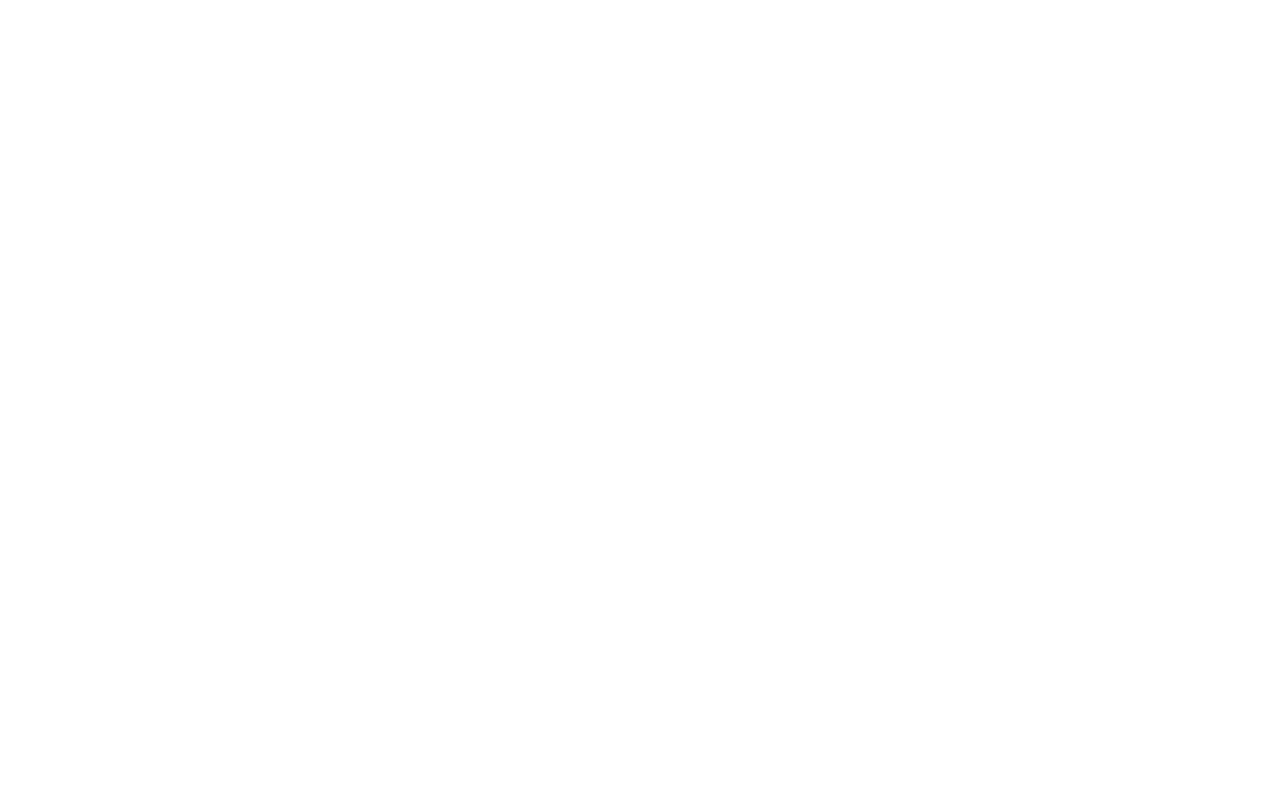
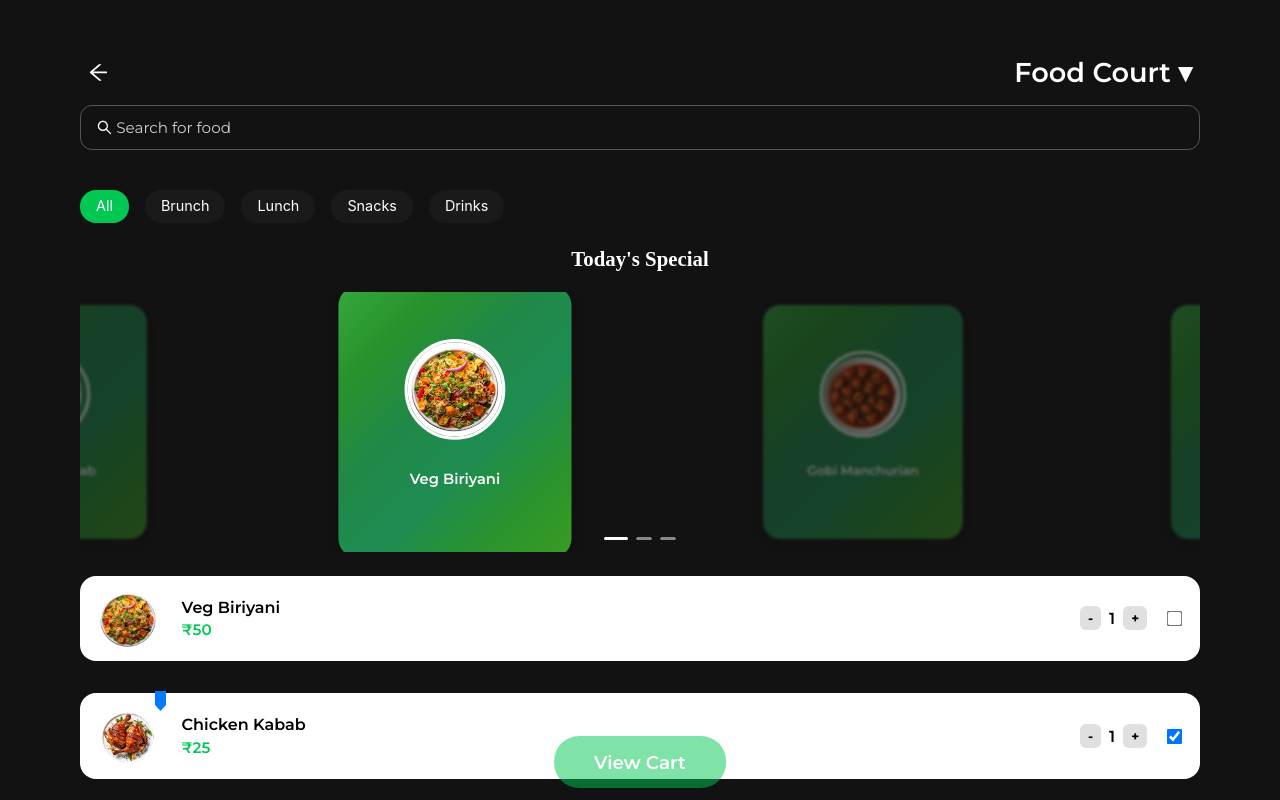
Before and after one commit to Likhithuppala/Afc, a React (Vite) app: page /fc-menu in a window 1280 px wide. Before the commit this address had no page. Shown: the top 800 px of the page. Built offline with nearby package versions, Linux system fonts and the light colour scheme; a web font is replaced by a local one.

Commit message:
feat: Implement Food Court Menu Page with reusable components and bookmark ribbon

```diff
--- a/src/App.tsx
+++ b/src/App.tsx
@@ -4,6 +4,7 @@
 import OtpPage from './pages/user/otp';
 import HomePage from './pages/user/home-page';
 import SavouryMenuPage from './pages/user/savoury-menu';
+import FoodCourtMenuPage from './pages/user/fc-menu';
 
 const App = () => {
   return (
@@ -14,6 +15,7 @@
         <Route path="/otp" element={<OtpPage />} />
         <Route path="/home-page" element={<HomePage />} />
         <Route path="/savoury-menu" element={<SavouryMenuPage />} />
+        <Route path="/fc-menu" element={<FoodCourtMenuPage />} />
       </Routes>
     </Router>
   );
--- a/src/components/food-item-card.css
+++ b/src/components/food-item-card.css
@@ -10,20 +10,34 @@
 }
 
 .food-image-container {
-  width: 65px;
-  height: 65px;
-  border-radius: 50%;
-  overflow: hidden;
+  position: relative;
+  width: 60px;
+  height: 60px;
+  margin-right: 0.8rem;
   flex-shrink: 0;
-  background: white;
-  margin-left: -15px; /* Reveal the round image outside */
 }
 
 .food-image {
   width: 100%;
   height: 100%;
+  border-radius: 50%;
   object-fit: cover;
+  border: 2px solid white;
+  z-index: 1;
 }
+
+/* Bookmark Ribbon */
+.bookmark {
+  position: absolute;
+  top: -15px;
+  right: -10px;
+  width: 11px;
+  height: 20px;
+  background-color: #007bff;
+  clip-path: polygon(0 0, 100% 0, 100% 70%, 50% 100%, 0 70%);
+  z-index: 2;
+}
+
 
 .food-details {
   flex-grow: 1;
@@ -74,3 +88,16 @@
   display: inline-block;
   text-align: center;
 }
+
+.bookmark-ribbon {
+  position: absolute;
+  top: 0.5rem;
+  right: 0.5rem;
+  width: 0;
+  height: 0;
+  border-left: 12px solid transparent;
+  border-right: 12px solid transparent;
+  border-bottom: 16px solid #007bff;
+  z-index: 1;
+  transform: rotate(45deg);
+}
--- a/src/components/food-item-card.tsx
+++ b/src/components/food-item-card.tsx
@@ -8,6 +8,7 @@
   image: string;
   quantity: number;
   isSelected: boolean;
+  isBookmarked?: boolean;
   onQuantityChange?: (id: number, newQty: number) => void;
   onSelectChange?: (id: number, checked: boolean) => void;
 }
@@ -19,6 +20,7 @@
   image,
   quantity,
   isSelected,
+  isBookmarked =true,
   onQuantityChange,
   onSelectChange
 }: Props) => {
@@ -45,6 +47,7 @@
   return (
     <div className="food-card">
       <div className="food-image-container">
+        {isBookmarked && <div className="bookmark" />}
         <img src={image} alt={name} className="food-image" />
       </div>
       <div className="food-details">
@@ -63,7 +66,6 @@
         className="food-checkbox"
       />
     </div>
-
   );
 };
 
--- /dev/null
+++ b/src/pages/user/fc-menu.tsx
@@ -0,0 +1,157 @@
+import './savoury-menu.css';
+import { useState } from 'react';
+import { ArrowLeftOutlined } from '@ant-design/icons';
+import { useNavigate } from 'react-router-dom';
+import { Dropdown, Menu } from 'antd';
+
+import SpecialCarousel from '../../components/special-carousel';
+import FoodItemCard from '../../components/food-item-card';
+import FilterCategory from '../../components/filter-category';
+import SearchInput from '../../common-components/search-input';
+
+import kabab from '../../assets/kabab.png';
+import gobi from '../../assets/gobi.png';
+import veg from '../../assets/veg-biryani.jpg';
+import omelette from '../../assets/omelette.png';
+import meals from '../../assets/meals.png';
+
+const specialItems = [
+    { id: 101, name: 'Veg Biriyani', image: veg },
+    { id: 102, name: 'Gobi Manchurian', image: gobi },
+    { id: 103, name: 'Chicken Kabab', image: kabab },
+];
+
+const initialItems = [
+    {
+        id: 1,
+        name: 'Veg Biriyani',
+        price: 50,
+        image: veg,
+        category: 'Lunch',
+        isSelected: false,
+        quantity: 1,
+        isBookmarked: false,
+    },
+    {
+        id: 2,
+        name: 'Chicken Kabab',
+        price: 25,
+        image: kabab,
+        category: 'Snacks',
+        isSelected: true,
+        quantity: 1,
+        isBookmarked: true,
+    },
+    {
+        id: 3,
+        name: 'Omelette',
+        price: 20,
+        image: omelette,
+        category: 'Brunch',
+        isSelected: false,
+        quantity: 1,
+        isBookmarked: true,
+    },
+    {
+        id: 4,
+        name: 'Meals',
+        price: 35,
+        image: meals,
+        category: 'Lunch',
+        isSelected: true,
+        quantity: 1,
+        isBookmarked: false,
+    },
+];
+
+const categories = ['All', 'Brunch', 'Lunch', 'Snacks', 'Drinks'];
+
+const FoodCourtMenuPage = () => {
+    const navigate = useNavigate();
+    const [search, setSearch] = useState('');
+    const [selectedCategory, setSelectedCategory] = useState('All');
+    const [items, setItems] = useState(initialItems);
+
+    const filteredItems = items.filter(
+        (item) =>
+            item.name.toLowerCase().includes(search.toLowerCase()) &&
+            (selectedCategory === 'All' || item.category === selectedCategory)
+    );
+
+    const handleSelectChange = (id: number, checked: boolean) => {
+        setItems((prev) =>
+            prev.map((item) =>
+                item.id === id ? { ...item, isSelected: checked } : item
+            )
+        );
+    };
+
+    const handleQuantityChange = (id: number, newQty: number) => {
+        setItems((prev) =>
+            prev.map((item) =>
+                item.id === id ? { ...item, quantity: newQty } : item
+            )
+        );
+    };
+
+    const handleMenuClick = ({ key }: { key: string }) => {
+        if (key === 'savoury') navigate('/savoury-menu');
+    };
+
+    const menu = (
+        <Menu onClick={handleMenuClick}>
+            <Menu.Item key="savoury">Savoury</Menu.Item>
+        </Menu>
+    );
+
+    return (
+        <div className="savoury-page">
+            {/* Header */}
+            <div className="savoury-header">
+                <ArrowLeftOutlined className="back-icon" onClick={() => navigate(-1)} />
+                <Dropdown overlay={menu} placement="bottomRight" arrow>
+                    <h2 className="savoury-title">Food Court ▾</h2>
+                </Dropdown>
+            </div>
+
+            {/* Search + Filter */}
+            <div className="menu-actions">
+                <SearchInput
+                    value={search}
+                    onChange={(e) => setSearch(e.target.value)}
+                    placeholder="Search for food"
+                />
+                <FilterCategory
+                    categories={categories}
+                    selected={selectedCategory}
+                    onSelect={setSelectedCategory}
+                />
+            </div>
+
+            {/* Carousel */}
+            <SpecialCarousel items={specialItems} />
+
+            {/* Food List */}
+            <div className="food-list">
+                {filteredItems.map((item) => (
+                    <FoodItemCard
+                        key={item.id}
+                        id={item.id}
+                        name={item.name}
+                        price={item.price}
+                        image={item.image}
+                        isSelected={item.isSelected}
+                        quantity={item.quantity}
+                        onSelectChange={handleSelectChange}
+                        onQuantityChange={handleQuantityChange}
+                        isBookmarked={item.id === 2 || item.id === 3}
+                    />
+                ))}
+            </div>
+
+            <button className="view-cart-button">View Cart</button>
+        </div>
+    );
+};
+
+export default FoodCourtMenuPage;
--- a/src/pages/user/savoury-menu.tsx
+++ b/src/pages/user/savoury-menu.tsx
@@ -96,7 +96,7 @@
 
   //  Dropdown navigation
   const handleMenuClick = ({ key }: { key: string }) => {
-    if (key === 'foodcourt') navigate('/foodcourt');
+    if (key === 'foodcourt') navigate('/fc-menu');
   };
 
   const menu = (
@@ -145,8 +145,10 @@
                 quantity={item.quantity}
                 onSelectChange={handleSelectChange}
                 onQuantityChange={handleQuantityChange}
+                isBookmarked={false} // ✅ explicitly disable
               />
-        ))}
+            ))
+          }
       </div>
 
       {/* View Cart */}
```
Also changed, not shown: src/assets/meals.png (added), src/assets/veg-biryani.jpg (added). Lines whose indentation alone changed are shown as unchanged.
